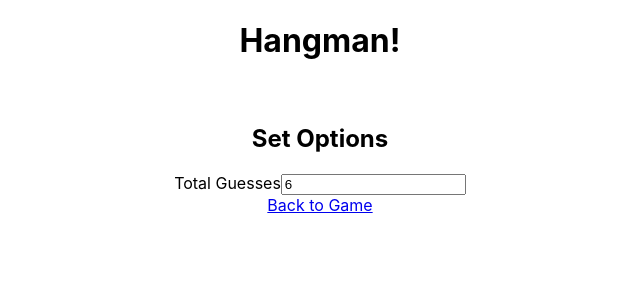
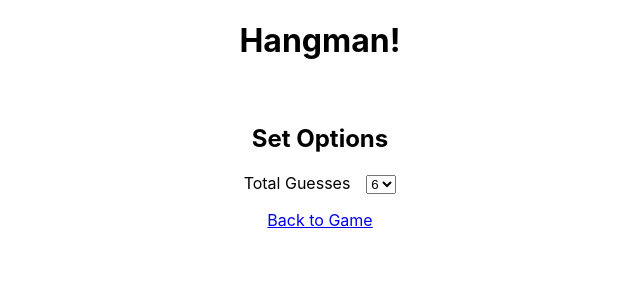
Before and after one commit to gness1804/hangman, a React (Create React App) app: page /options in a window 1280 px wide. Shown: the top 300 px of the page, without its empty margins (320-960 px from the left). Built offline with nearby package versions, Linux system fonts and the light colour scheme.

Commit message:
change input to select for total guesses and some stylistic changes

```diff
--- a/src/Main/index.css
+++ b/src/Main/index.css
@@ -22,6 +22,10 @@
   margin: 2rem 0 6rem;
 }
 
+.main-new-word-button {
+  margin-bottom: 1rem;
+}
+
 .main-options-link {
   display: block;
 }
--- a/src/Main/index.tsx
+++ b/src/Main/index.tsx
@@ -116,7 +116,9 @@ const Main = ({ word, setWord, totalGuesses = 6 }: Props) => {
               <div key={v4()}>{_letter}</div>
             ))}
           </div>
-          <button onClick={getWord}>New Word</button>
+          <button onClick={getWord} className="main-new-word-button">
+            New Word
+          </button>
           <Link className="main-options-link" to="/options">
             Options
           </Link>
--- a/src/Options/index.css
+++ b/src/Options/index.css
@@ -1,3 +1,8 @@
+.options-main-label {
+  margin-right: 1rem;
+}
+
 .options-back-home-link {
   display: block;
+  margin-top: 1rem;
 }
--- a/src/Options/index.tsx
+++ b/src/Options/index.tsx
@@ -11,13 +11,23 @@ const Options = ({ totalGuesses, setTotalGuesses }: Props) => {
   return (
     <div>
       <h2 className="options">Set Options</h2>
-      <label htmlFor="totalGuesses">Total Guesses</label>
-      <input
+      <label htmlFor="totalGuesses" className="options-main-label">
+        Total Guesses
+      </label>
+      <select
         id="totalGuesses"
-        type="number"
         defaultValue={totalGuesses}
         onChange={(e) => setTotalGuesses(+e.target.value)}
-      />
+      >
+        <option>1</option>
+        <option>2</option>
+        <option>3</option>
+        <option>4</option>
+        <option>5</option>
+        <option>6</option>
+        <option>7</option>
+        <option>8</option>
+      </select>
       <Link className="options-back-home-link" to="/">
         Back to Game
       </Link>
```
